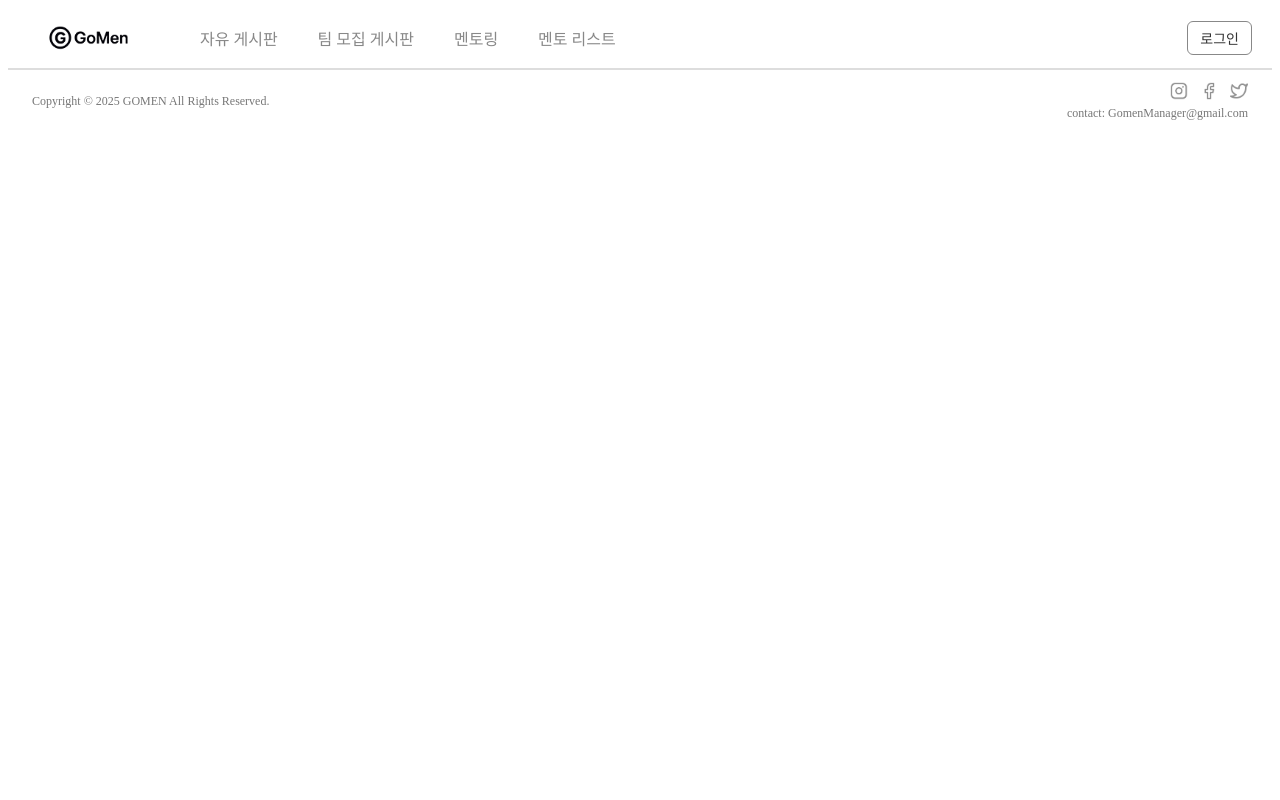
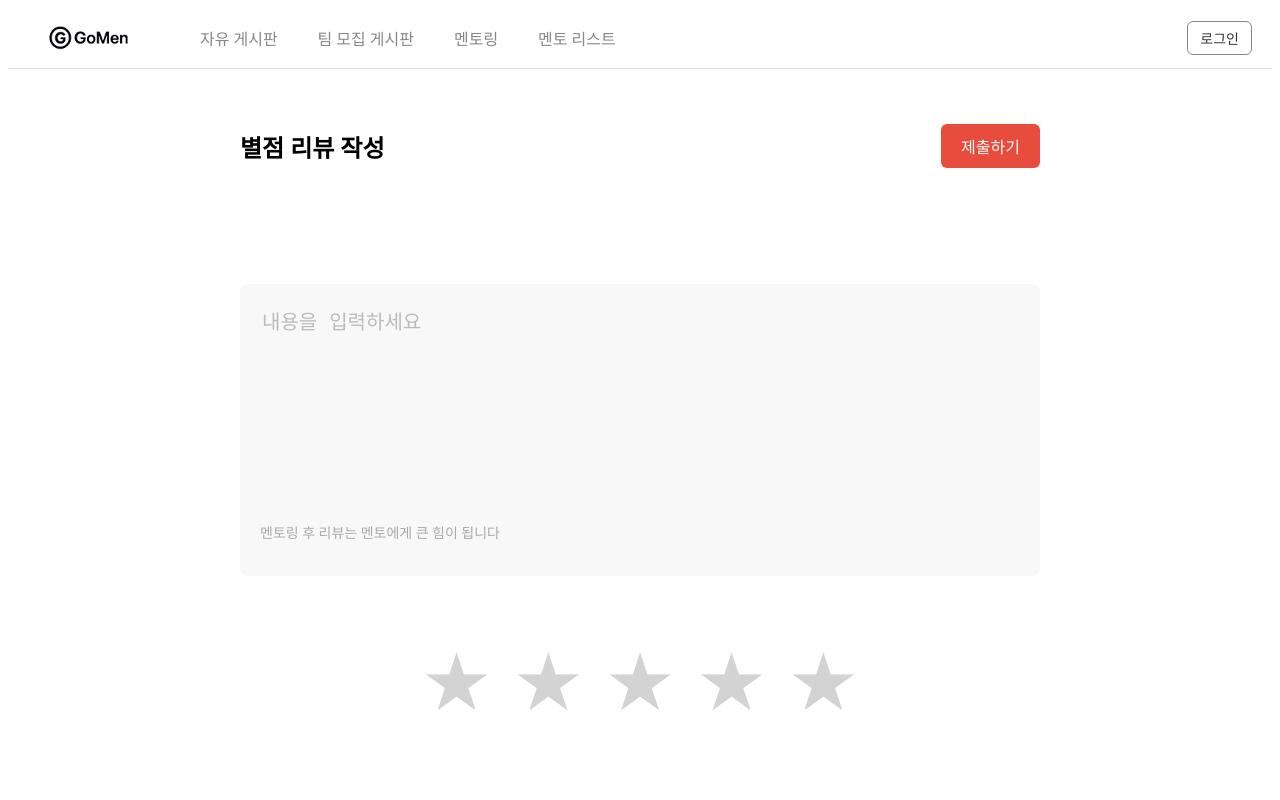
Before and after one commit to 4team-tuna/be14-3rd-Tuna-GoMen, a Vue app in the folder frontend/gomen/: page /review/write in a window 1280 px wide. Shown: the top 800 px of the page. Built offline with nearby package versions, Linux system fonts and the light colour scheme.

Commit message:
별점 리뷰 작성페이지 UI 구현 완료

```diff
--- /dev/null
+++ b/frontend/gomen/src/components/Review/ReviewTextArea.vue
@@ -0,0 +1,46 @@
+<template>
+    <div class="textarea-container">
+      <textarea
+        placeholder="내용을 입력하세요"
+        class="review-textarea"
+      ></textarea>
+      <p class="hint">멘토링 후 리뷰는 멘토에게 큰 힘이 됩니다</p>
+    </div>
+  </template>
+
+  <script>
+  export default {
+    name: 'ReviewTextarea',
+  }
+  </script>
+
+  <style scoped>
+  .textarea-container {
+    background-color: #f8f8f8;
+    padding: 20px;
+    border-radius: 8px;
+    margin-bottom: 30px;
+  }
+
+  .review-textarea {
+    width: 100%;
+    height: 200px;
+    border: none;
+    resize: none;
+    background-color: transparent;
+    font-size: 18px;
+    color: #333;
+    outline: none;
+  }
+
+  .review-textarea::placeholder {
+    color: #bbb;
+    font-size: 20px;
+  }
+
+  .hint {
+    margin-top: 10px;
+    color: #aaa;
+    font-size: 14px;
+  }
+  </style>
--- /dev/null
+++ b/frontend/gomen/src/components/Review/StarRating.vue
@@ -0,0 +1,48 @@
+<template>
+    <div class="star-container">
+      <span
+        v-for="star in 5"
+        :key="star"
+        class="star"
+        :class="{ filled: star <= currentRating }"
+        @click="setRating(star)"
+      >
+        ★
+      </span>
+    </div>
+  </template>
+
+  <script>
+  export default {
+    data() {
+      return {
+        currentRating: 0,
+      };
+    },
+    methods: {
+      setRating(star) {
+        this.currentRating = star;
+      },
+    },
+  };
+  </script>
+
+  <style scoped>
+  .star-container {
+    display: flex;
+    justify-content: center;
+    margin-top: 60px; /* ✅ 간격을 넉넉하게 */
+  }
+
+  .star {
+    font-size: 80px; /* ✅ 별 크기 키움 */
+    color: lightgray;
+    margin: 0 10px; /* 별 사이 간격 */
+    cursor: pointer;
+    transition: color 0.2s;
+  }
+
+  .star.filled {
+    color: gold;
+  }
+  </style>
--- a/frontend/gomen/src/router/index.js
+++ b/frontend/gomen/src/router/index.js
@@ -33,6 +33,9 @@ import ReportForm from '@/views/Report/ReportForm.vue'
 
 // 지원자 페이지
 import ApplicantListPage from "@/views/Applicant/ApplicantListPage.vue";
+
+// 별점 리뷰 페이지
+import ReviewWritePage from '@/views/Review/ReviewWritePage.vue'
 
 const routes = [
   { path: '/mail', component: MessageInbox},
@@ -106,6 +109,13 @@ const routes = [
     path: '/mentorlist/status',
     name: 'MentorStatus',
     component: () => import('@/views/MentorList/MentorStatusPage.vue')
+  },
+
+  // 별점 리뷰 페이지
+  {
+    path: '/review/write',
+    name:'ReviewWritePage',
+    component: () => import('@/views/Review/ReviewWritePage.vue')
   }
 ]
 
--- /dev/null
+++ b/frontend/gomen/src/views/Review/ReviewWritePage.vue
@@ -0,0 +1,55 @@
+<template>
+    <div>
+      <div class="review-container">
+        <div class="review-header">
+          <h2>별점 리뷰 작성</h2>
+          <button class="submit-button">제출하기</button>
+        </div>
+
+        <ReviewTextarea />
+        <StarRating />
+      </div>
+    </div>
+  </template>
+
+  <script>
+  import HeaderComponent from '@/components/common/Header.vue'
+  import FooterComponent from '@/components/common/Footer.vue'
+  import ReviewTextarea from '@/components/Review/ReviewTextArea.vue'
+  import StarRating from '@/components/Review/StarRating.vue'
+
+  export default {
+    components: {
+      HeaderComponent,
+      FooterComponent,
+      ReviewTextarea,
+      StarRating,
+    },
+  }
+  </script>
+
+  <style scoped>
+  .review-container {
+    max-width: 800px;
+    margin: 0 auto;
+    padding: 40px 20px;
+    margin-bottom: 110px;
+  }
+
+  .review-header {
+    display: flex;
+    justify-content: space-between;
+    align-items: center;
+    margin-bottom: 100px;
+  }
+
+  .submit-button {
+    background-color: #e74c3c;
+    color: white;
+    border: none;
+    padding: 10px 20px;
+    border-radius: 6px;
+    font-size: 16px;
+    cursor: pointer;
+  }
+  </style>
```
